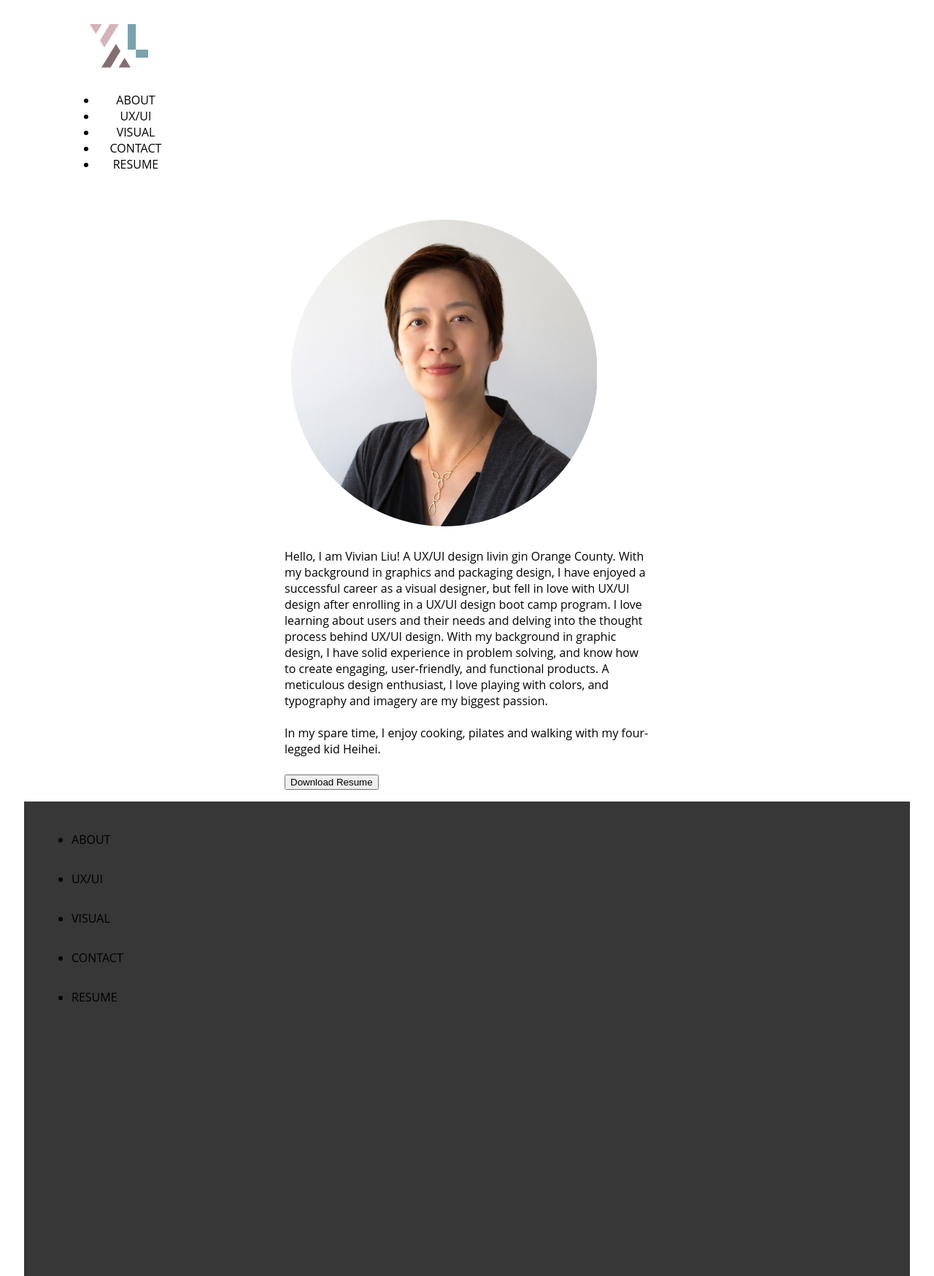
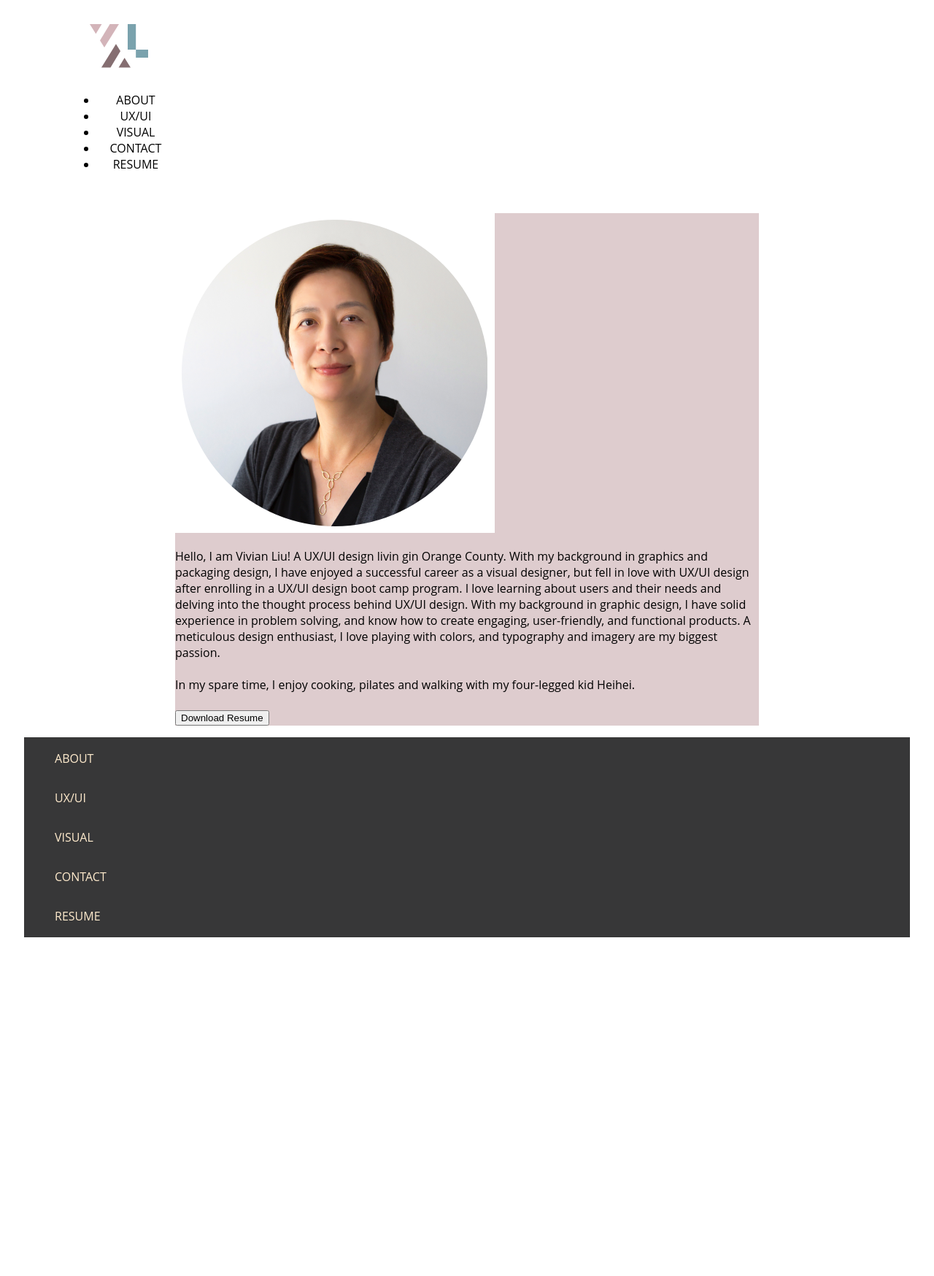
Before and after one commit to vivianliu68/UX_UI_HW_17, a plain HTML site: page index.html in a window 1280 px wide. Shown: the part 5-1753 px from the top of the page at 73% size. After the commit the page ends 1289 px from the top, so only its background shows below. Drawn offline with Linux system fonts and the light colour scheme.

Commit message:
changed background color

```diff
--- a/css/style.css
+++ b/css/style.css
@@ -18,6 +18,7 @@ body {
 nav {
   width: 73%;
   padding: 1%;
+  background-color: white;
 }
 
 
@@ -32,13 +33,15 @@ ul {
 }
 
 .content {
-  width: 500px;
+  width: 800px;
   margin: 0 auto;
+  background-color: #DECCCE;
 }
 
 footer {
   background-color: #373738;
   padding: 2px;
+  color: blanchedalmond;
 }
 
 ul {
--- a/index.html
+++ b/index.html
@@ -24,12 +24,8 @@
 
 <!-- Footer HTML -->
 
-           <footer class="heroImg">
-            <ul><li>ABOUT</li></ul>
-            <ul><li>UX/UI</li></ul>
-            <ul><li>VISUAL</li></ul>
-            <ul><li>CONTACT</li></ul>
-            <ul><li>RESUME</li></ul>
+           <footer>
+            <ul>ABOUT</ul><ul>UX/UI</ul><ul>VISUAL</ul><ul>CONTACT</ul><ul>RESUME</ul>
         </div>
     </section>
 </body>
```
